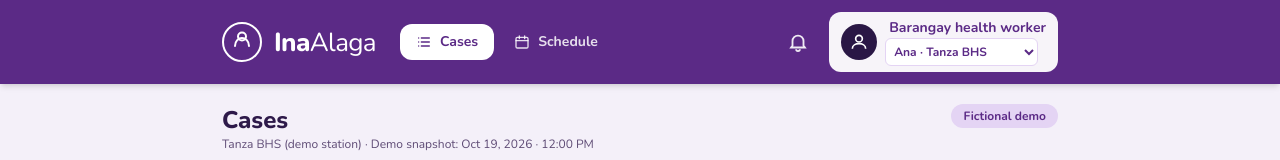
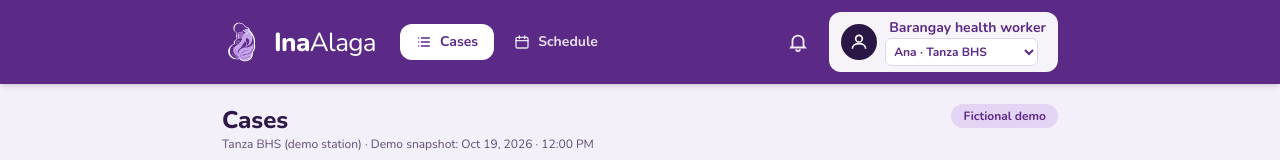
Before and after one commit to marcoantonio1206/InaAlaga, a Next.js app in the folder web/: page /bhw in a window 1280 px wide. Shown: the top 160 px of the page. Built offline with nearby package versions, Linux system fonts and the light colour scheme.

Commit message:
Add InaAlaga logo

```diff
--- a/web/src/components/ui/AppBar.js
+++ b/web/src/components/ui/AppBar.js
@@ -4,19 +4,15 @@ import Link from "next/link";
 // web/public/logo-mark.svg and swap the <svg> below for <img src="/logo-mark.svg" alt="" />.
 export function Mark() {
   return (
-    <svg width="40" height="40" viewBox="0 0 40 40" aria-hidden="true" className="shrink-0">
-      <circle cx="20" cy="20" r="19" fill="none" stroke="currentColor" strokeWidth="2" />
-      <path
-        d="M13 24c0-5 3.5-8 7-8s7 3 7 8M16 14.5a4 4 0 1 1 8 0 4 4 0 0 1-8 0Z"
-        fill="none"
-        stroke="currentColor"
-        strokeWidth="2"
-        strokeLinecap="round"
-      />
-    </svg>
+    <img
+      src="/logo-mark.svg"
+      alt=""
+      width="40"
+      height="40"
+      className="h-10 w-10 shrink-0 object-contain"
+    />
   );
 }
-
 export function Bell() {
   return (
     <span className="text-white/90" title="No notifications in this demo">
```
Also changed, not shown: web/public/logo-mark.svg (added), web/public/logo.png (added).
